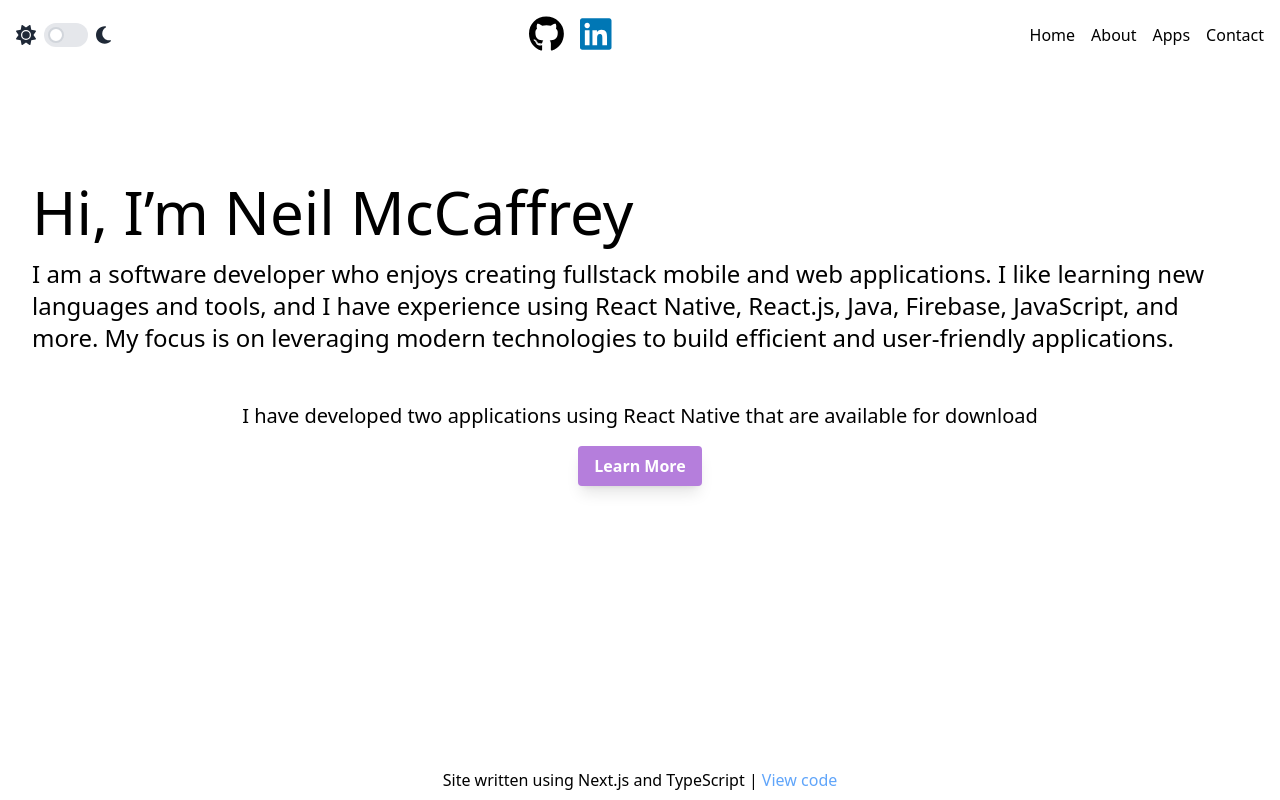
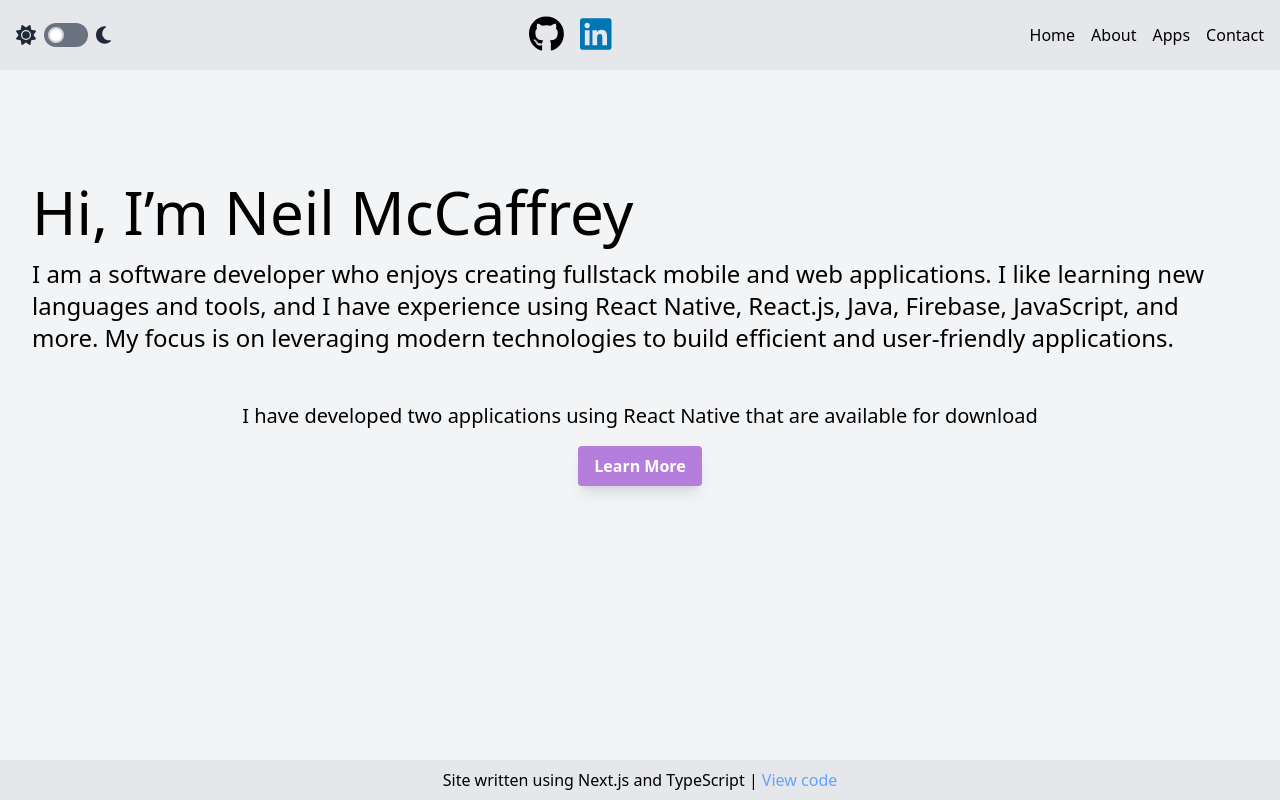
Before and after one commit to neilmccaffrey/Personal-site, a Next.js app: page / in a window 1280 px wide. Built offline with nearby package versions, Linux system fonts and the light colour scheme.

Commit message:
light mode bg-color to gray. header and footer also

```diff
--- a/app/layout.tsx
+++ b/app/layout.tsx
@@ -22,7 +22,7 @@ export default function RootLayout({
         )}
         <link rel="icon" sizes="32x32" href="/images/favicon-32x32.png" />
       </head>
-      <body className="light:bg-white dark:bg-customDark flex flex-col min-h-screen">
+      <body className="bg-gray-100 dark:bg-customDark flex flex-col min-h-screen">
         <Header />
         <main className="container flex-grow mx-auto p-4">{children}</main>
         <Footer />
--- a/components/Footer.tsx
+++ b/components/Footer.tsx
@@ -2,7 +2,7 @@ import React from 'react';
 
 const Footer: React.FC = () => {
   return (
-    <footer className="light:bg-white dark:bg-gray-800 p-2 mt-auto flex justify-center items-center">
+    <footer className="bg-gray-200 dark:bg-gray-800 p-2 mt-auto flex justify-center items-center">
       <span className="dark:text-customDarkText">
         Site written using Next.js and TypeScript |{' '}
       </span>
--- a/components/Header.tsx
+++ b/components/Header.tsx
@@ -8,7 +8,7 @@ import ThemeToggle from './ThemeToggle';
 
 const Header: React.FC = () => {
   return (
-    <header className="light:bg-white dark:bg-gray-800 p-4">
+    <header className="bg-gray-200 dark:bg-gray-800 p-4">
       <nav className="container mx-auto flex justify-between items-center">
         <ThemeToggle />
         <ul className="flex space-x-4">
@@ -41,7 +41,7 @@ const Header: React.FC = () => {
           <li>
             <Link
               href="/"
-              className="inline-block text-black dark:text-customDarkText transition-transform duration-200 dark:hover:text-gray-300 hover:text-gray-300 hover:scale-125"
+              className="inline-block text-black dark:text-customDarkText transition-transform duration-200 dark:hover:text-gray-300 hover:text-gray-900 hover:scale-125"
             >
               Home
             </Link>
@@ -49,7 +49,7 @@ const Header: React.FC = () => {
           <li>
             <Link
               href="/about"
-              className="inline-block text-black dark:text-customDarkText transition-transform duration-200 dark:hover:text-gray-300 hover:text-gray-300 hover:scale-125"
+              className="inline-block text-black dark:text-customDarkText transition-transform duration-200 dark:hover:text-gray-300 hover:text-gray-900 hover:scale-125"
             >
               About
             </Link>
@@ -57,7 +57,7 @@ const Header: React.FC = () => {
           <li>
             <Link
               href="/apps"
-              className="inline-block text-black dark:text-customDarkText transition-transform duration-200 dark:hover:text-gray-300 hover:text-gray-300 hover:scale-125"
+              className="inline-block text-black dark:text-customDarkText transition-transform duration-200 dark:hover:text-gray-300 hover:text-gray-900 hover:scale-125"
             >
               Apps
             </Link>
@@ -65,7 +65,7 @@ const Header: React.FC = () => {
           <li>
             <Link
               href="/contact"
-              className="inline-block text-black dark:text-customDarkText transition-transform duration-200 dark:hover:text-gray-300 hover:text-gray-300 hover:scale-125"
+              className="inline-block text-black dark:text-customDarkText transition-transform duration-200 dark:hover:text-gray-300 hover:text-gray-900 hover:scale-125"
             >
               Contact
             </Link>
--- a/components/ThemeToggle.tsx
+++ b/components/ThemeToggle.tsx
@@ -49,12 +49,13 @@ const ThemeToggle: React.FC = () => {
           checked={theme === 'dark'}
           onChange={toggleTheme}
         />
-        <div className="block w-11 h-6 bg-gray-200 rounded-full dark:bg-gray-700"></div>
+        <div className="block w-11 h-6 bg-gray-500 rounded-full dark:bg-gray-700"></div>
         <div
           className={`absolute left-1 top-1 w-4 h-4 bg-white border-2 border-gray-300 rounded-full transition-transform transform ${
             theme === 'dark' ? 'translate-x-5' : ''
           }`}
         ></div>
+        {/* accessibility */}
         <span className="sr-only">Toggle theme</span>
       </label>
       <FontAwesomeIcon
```
